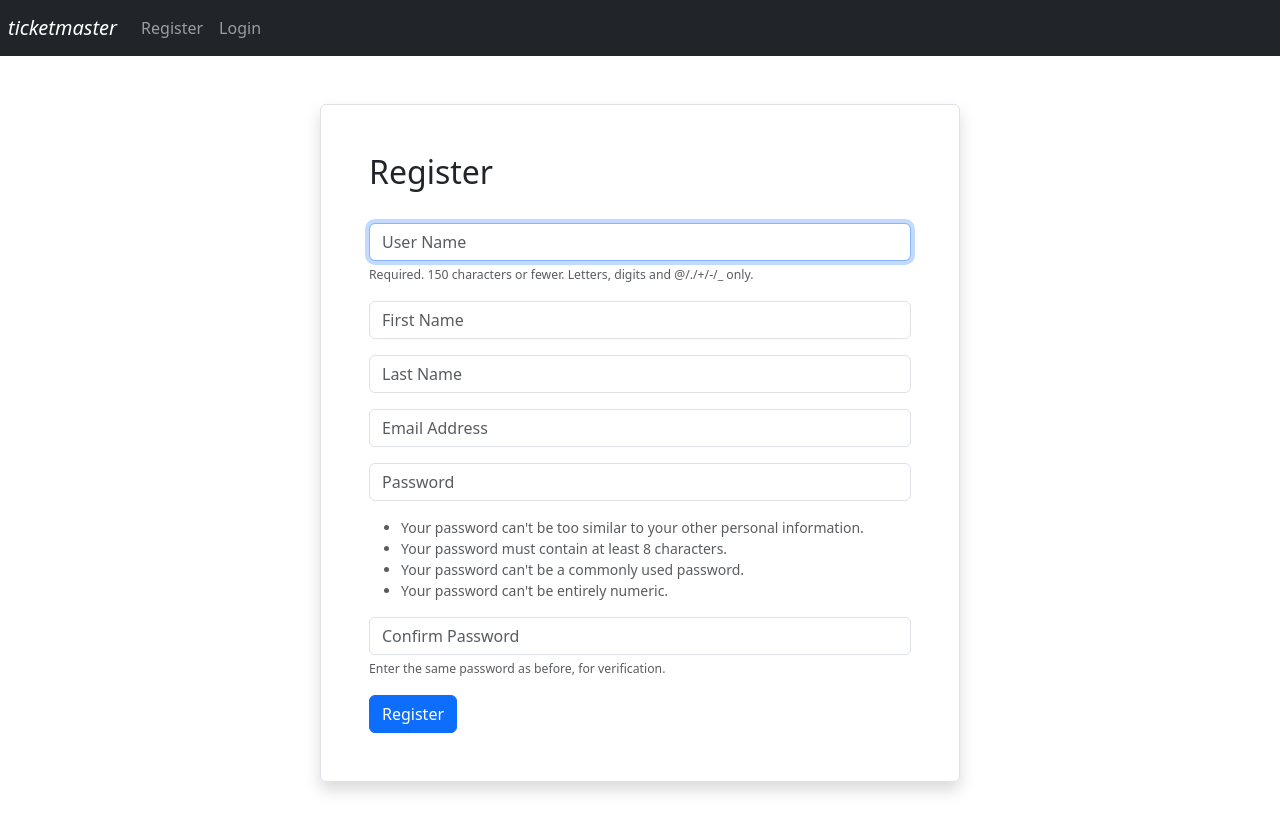
After one commit to fyasmin02/CS-416_FinalProject, a Django app: page /register/ in a window 1280 px wide. The commit adds this page. Run offline with Django 4.2, Linux system fonts and the light colour scheme.

Commit message:
Completed register form

```diff
--- a/Ticketmaster/forms.py
+++ b/Ticketmaster/forms.py
@@ -0,0 +1,36 @@
+from django import forms
+from django.contrib.auth.forms import UserCreationForm
+from django.contrib.auth.models import User
+
+class registerForm(UserCreationForm):
+    email = forms.EmailField(label="", widget=forms.TextInput(attrs={'class': 'form-control',
+                                                                     'placeholder': 'Email Address'}))
+    first_name = forms.CharField(label="", max_length=100,
+                                 widget=forms.TextInput(attrs={'class': 'form-control', 'placeholder': 'First Name'}))
+    last_name = forms.CharField(label="", max_length=100,
+                                 widget=forms.TextInput(attrs={'class': 'form-control', 'placeholder': 'Last Name'}))
+
+    class Meta:
+        model = User
+        fields = ('username', 'first_name', 'last_name', 'email', 'password1', 'password2')
+
+    def __init__(self, *args, **kwargs):
+        super(registerForm, self).__init__(*args, **kwargs)
+
+        self.fields['username'].widget.attrs['class'] = 'form-control'
+        self.fields['username'].widget.attrs['placeholder'] = 'User Name'
+        self.fields['username'].label = ''
+        self.fields[
+            'username'].help_text = '<span class="form-text text-muted"><small>Required. 150 characters or fewer. Letters, digits and @/./+/-/_ only.</small></span>'
+
+        self.fields['password1'].widget.attrs['class'] = 'form-control'
+        self.fields['password1'].widget.attrs['placeholder'] = 'Password'
+        self.fields['password1'].label = ''
+        self.fields[
+            'password1'].help_text = '<ul class="form-text text-muted small"><li>Your password can\'t be too similar to your other personal information.</li><li>Your password must contain at least 8 characters.</li><li>Your password can\'t be a commonly used password.</li><li>Your password can\'t be entirely numeric.</li></ul>'
+
+        self.fields['password2'].widget.attrs['class'] = 'form-control'
+        self.fields['password2'].widget.attrs['placeholder'] = 'Confirm Password'
+        self.fields['password2'].label = ''
+        self.fields[
+            'password2'].help_text = '<span class="form-text text-muted"><small>Enter the same password as before, for verification.</small></span>'
--- a/Ticketmaster/urls.py
+++ b/Ticketmaster/urls.py
@@ -9,5 +9,7 @@ urlpatterns = [
     path('addEventFavorite/', views.addEventFavorite, name='addEventFavorite'),
     path('favoritesTab/', views.favoritesTab, name='favoritesTab'),
     path('notes/', views.notes, name='notes'),
-    path('add_notes/', views.add_notes, name='add_notes')
+    path('add_notes/', views.add_notes, name='add_notes'),
+    path('register/', views.register, name='register'),
+    # path('delete_notes/', views.delete_notes, name='delete_notes')
 ]
--- a/Ticketmaster/views.py
+++ b/Ticketmaster/views.py
@@ -5,8 +5,10 @@ from .models import Userprofile, EventHistory, EventFavorite, NoteHistory
 from datetime import datetime
 from django.contrib.auth import authenticate, login, logout
 from django.http import JsonResponse
-# from django.views.decorators.csrf import csrf_exempt
-# from django.views.decorators.http import require_POST
+from .forms import registerForm
+from django.contrib.auth.forms import UserCreationForm
+from django import forms
+
 
 
 def index(request):
@@ -245,9 +247,6 @@ def addEventFavorite(request):
         )
 
 
-
-
-
 def favoritesTab(request):
     if request.user.is_authenticated:
         liked_events = EventFavorite.objects.all()
@@ -304,43 +303,21 @@ def add_notes(request):
         )
 
 
-# second attempt
-# def add_notes(request):
-#     if request.method == "POST":
-#         event_id = request.POST.get('event_id')
-#         message = request.POST.get('message')
-#         return render(request, "notes.html")
-#     else:
-#         return redirect(request, "ticketmaster.html")
-
-# first attempt
-# def add_notes(request):
+# def delete_notes(request):
 #     if request.method == 'POST':
 #         event_id = request.POST.get('event_id')
-#         note_text = request.POST.get('message')
 #
 #         try:
-#             # Convert the event_id to an integer
-#             event_id = event_id
-#             # Find the event object associated with the event_id
-#             event = get_object_or_404(EventHistory, pk=event_id)
-#             # Create a new note instance and save it
-#             note = NoteHistory.objects.create(event=event, message=note_text)
+#             event = NoteHistory.objects.get(eventid=event_id)
+#             event.delete()
+#             deleted = True
+#         except NoteHistory.DoesNotExist:
+#             deleted = False
 #
-#             # Prepare the response data
-#             response_data = {
-#                 'status': 'success',
-#                 'note_id': note.id,
-#                 'message': 'Note added successfully',
-#             }
-#
-#             return JsonResponse(response_data)
-#         except (ValueError, EventHistory.DoesNotExist) as e:
-#             print(f"Error: {e}")
-#             return JsonResponse({'status': 'error', 'message': 'Invalid request'}, status=400)
-#     return JsonResponse({'status': 'error', 'message': 'Invalid request'}, status=400)
-#
-#
+#         return JsonResponse({'deleted': deleted})
+#     else:
+#         return JsonResponse({'message': 'Invalid request method'})
+
 
 def notes(request):
     if request.user.is_authenticated:
@@ -352,73 +329,17 @@ def notes(request):
         return redirect('ticketmaster')
 
 
-# def add_notes(request):
-#     event = request.POST.get('event_id')
-#     note = request.POST.get('note')
-#     print('eventid ', event)
-#     print('note ',note)
-#     response_data = {'message': 'Data received and processed successfully!'}
-#     form = NoteForm(request.POST or None)
-#
-#     if form.is_valid():
-#         form.save()
-#
-#         return redirect('views_notes')
-#
-#     return render(request, 'notes.html', {'form': form})
-#     # Only allow POST requests
-#     if request.method == 'POST':
-#         # Extract data from the request
-#         event_id = request.POST.get('eventid')
-#         note = request.POST.get('noted')
-#
-#         # Find the event object associated with the event_id
-#         event = get_object_or_404(Event, pk=event_id)
-#
-#         # Create a new note instance and save it
-#         note = Note.objects.create(
-#             eventid=id,
-#             name=name,
-#             message=message,
-#             venue=venue,
-#             address=address,
-#             city=city,
-#             state=state,
-#             start_date=formatted_date,
-#             start_time=formatted_time,
-#             ticket_link=ticketLink,
-#             image_url=img
-#         )
-#
-#         # Prepare the response data
-#         response_data = {
-#             'status': 'success',
-#             'note_id': note.id,  # You can send back the ID of the created note
-#             'liked': True,  # Or any other data that your JavaScript expects
-#         }
-#
-#         return JsonResponse(response_data)
-#
-#     else:
-#         # If not a POST request, return an error response
-#         return JsonResponse({'status': 'error', 'message': 'Invalid request'}, status=400)  #
+def register(request):
+    form = registerForm()
+    if request.method == "POST":
+        form = registerForm(request.POST)
+        if form.is_valid():
+            form.save()
+            username = form.cleaned_data['username']
+            password = form.cleaned_data['password1']
 
-
-# For updating note
-# def update_note(request, id):
-#     note_events = NoteHistory.objects.get(id=id)
-#     form = NoteForm(request.POST or None, instance=note_events)
-#
-#     if form.is_valid():
-#         form.save()
-#         return redirect('view_notes')
-#
-#     return render(request, 'note-form.html', {'form':form})
-#
-# # For deleting note
-# def delete_note(request):
-#     note_events = NoteHistory.objects.get(id=id)
-#     if request.method == 'POST':
-#         note_events.delete()
-#         return redirect('view_notes')
-#     return render(request,'delete-confirm.html', {'note_events':note_events})
+            # User log in
+            user = authenticate(username=username, password=password)
+            login(request, user)
+            return redirect('ticketmaster')
+    return render(request,"register.html", {'form': form})
--- a/templates/base.html
+++ b/templates/base.html
@@ -42,6 +42,10 @@
             </li>
             {% else %}
             <li class="nav-item">
+                <a class="nav-link ps-2" href="{% url 'register' %}">Register</a>
+            </li>
+
+            <li class="nav-item">
                 <a class="nav-link ps-2" href="{% url 'login' %}">Login</a>
             </li>
             {% endif %}
--- a/templates/notes.html
+++ b/templates/notes.html
@@ -36,7 +36,9 @@
                                         <p class="card-text">{{ noted_event.event.start_time }}</p>
 
                                         {% if user.is_authenticated %}
-
+                                                 <button type="button" class="btn btn-danger note-button" data-bs-toggle="modal">
+                                            Delete
+                                                 </button>
                                         {% endif %}
                                     </div>
                                 </div>
--- /dev/null
+++ b/templates/register.html
@@ -0,0 +1,17 @@
+{% extends 'base.html' %}
+
+{% block content %}
+
+<div class="col-md-6 offset-md-3">
+       <div class="container my-5 shadow border border-1 rounded p-5" id="resultContainer">
+<h2>Register</h2>
+<br/>
+<form method="POST" action="">
+    {% csrf_token %}
+    {{ form.as_p }}
+    <button type="submit" class="btn btn-primary">Register</button>
+</form>
+</div>
+</div>
+
+{% endblock %}
--- a/templates/ticketmaster.html
+++ b/templates/ticketmaster.html
@@ -96,7 +96,7 @@
 
                                                 </div>
                                                 <div class="modal-footer">
-                                                    <button type="button" class="btn btn-secondary" data-bs-dismiss="modal">Close</button>
+
                                                     <button type="button" onclick="sendNote('{{ event.id }}')" class="btn btn-primary">Submit</button>
                                                 </div>
                                             </form>
```
Also changed, not shown: db1.sqlite3.
